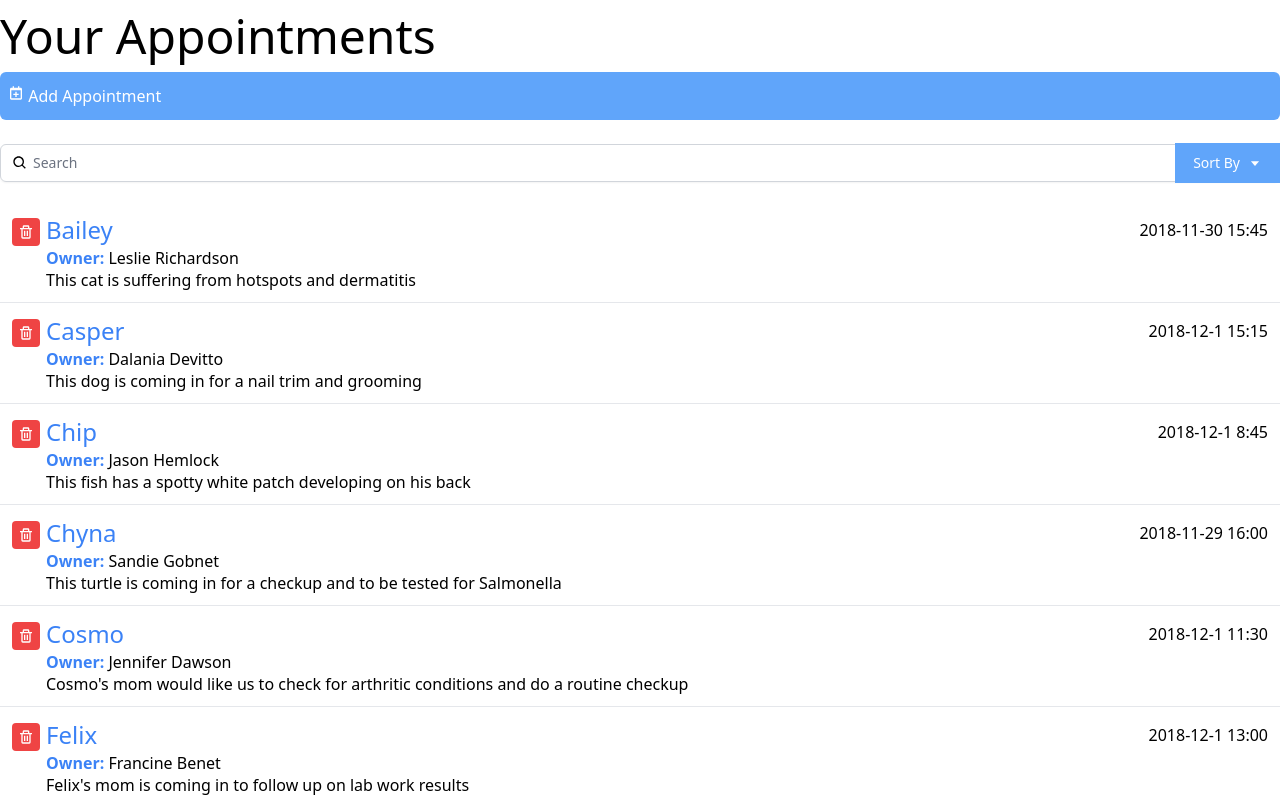
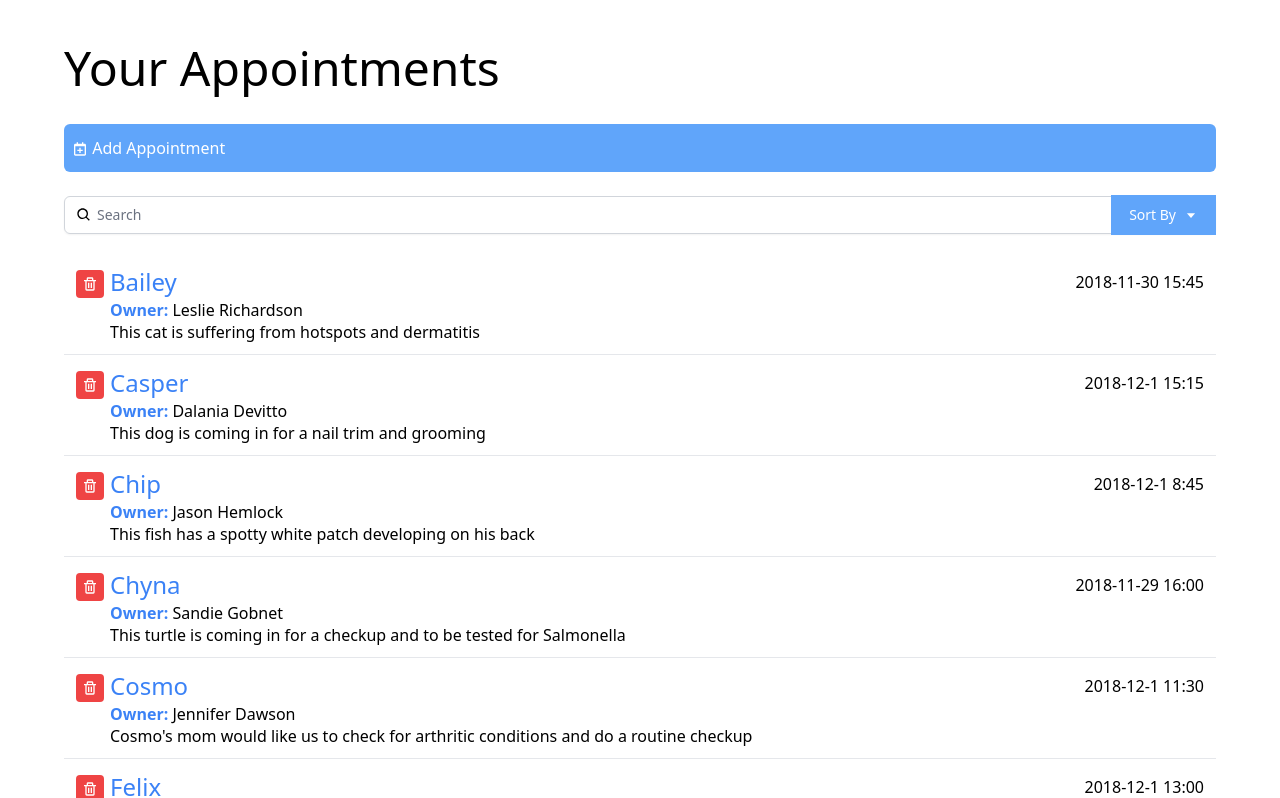
Before and after one commit to gaurish-saini/appointment-management-interface, a React (Create React App) app: page / in a window 1280 px wide. Shown: the top 798 px of the page. Built offline with nearby package versions, Linux system fonts and the light colour scheme.

Commit message:
padding added

```diff
--- a/src/App.js
+++ b/src/App.js
@@ -37,8 +37,8 @@ function App() {
   }, [fetchData]);
 
   return (
-    <div className="App container mx-auto mt-3 font-thin">
-      <h1 className="text-5xl mb-3">Your Appointments</h1>
+    <div className="App container mx-auto md:px-16 pt-8 mt-3 font-thin">
+      <h1 className="text-5xl mb-8">Your Appointments</h1>
       <AddAppoitnment
         onSendAppoinment={(myAppointment) =>
           setAppointmentList([...appointmentList, myAppointment])
@@ -56,7 +56,7 @@ function App() {
         sortBy={sortBy}
         onSortByChange={(mySort) => setSortBy(mySort)}
       />
-      <ul className="divide-y divide-gray-200">
+      <ul className="divide-y divide-gray-200 mb-8">
         {filteredAppointments.map((appointment) => (
           <AppointmentInfo
             key={appointment.id}
--- a/src/components/AddAppointment.js
+++ b/src/components/AddAppointment.js
@@ -35,7 +35,7 @@ const AddAppointment = ({ onSendAppoinment, lastId }) => {
         }`}
       >
         <div>
-          <BiCalendarPlus className="inline-block align-text-top" /> Add
+          <BiCalendarPlus className="inline-block mt-1 align-text-top" /> Add
           Appointment
         </div>
       </button>
```
